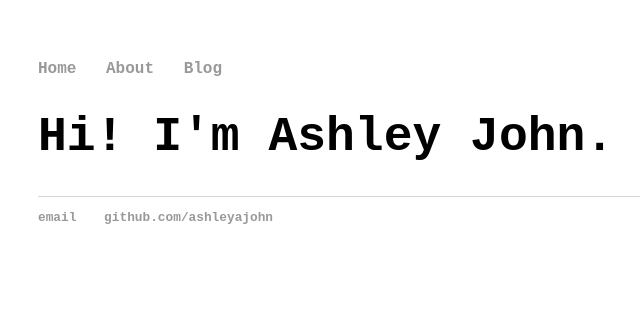
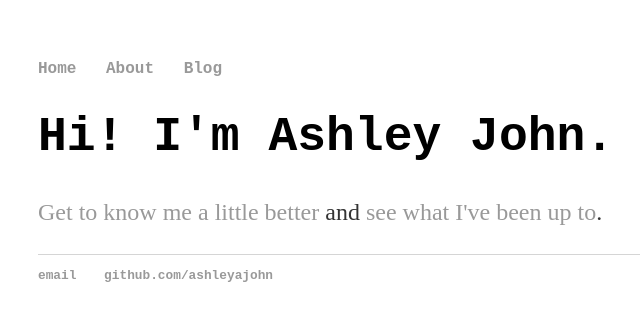
Before and after one commit to ashleyajohn/ashleyajohn.github.io, a Jekyll site: the page built from index.html, in a window 1280 px wide. Shown: the top 321 px of the page, without its empty margins (154-794 px from the left). Built offline with Jekyll 4.4.1, drawn with Linux system fonts in a browser that asks for light colours.

Commit message:
Update index.html

```diff
--- a/index.html
+++ b/index.html
@@ -4,4 +4,5 @@ title: Ashley Ann John
 ---
 <div class="blurb">
 	<h1>Hi! I'm Ashley John.</h1>
+	<p> <a href="https://ashleyajohn.github.io/about/">Get to know me a little better</a> and <a href="https://ashleyajohn.github.io/blog/">see what I've been up to</a>. </p>
 </div><!-- /.blurb -->
```
